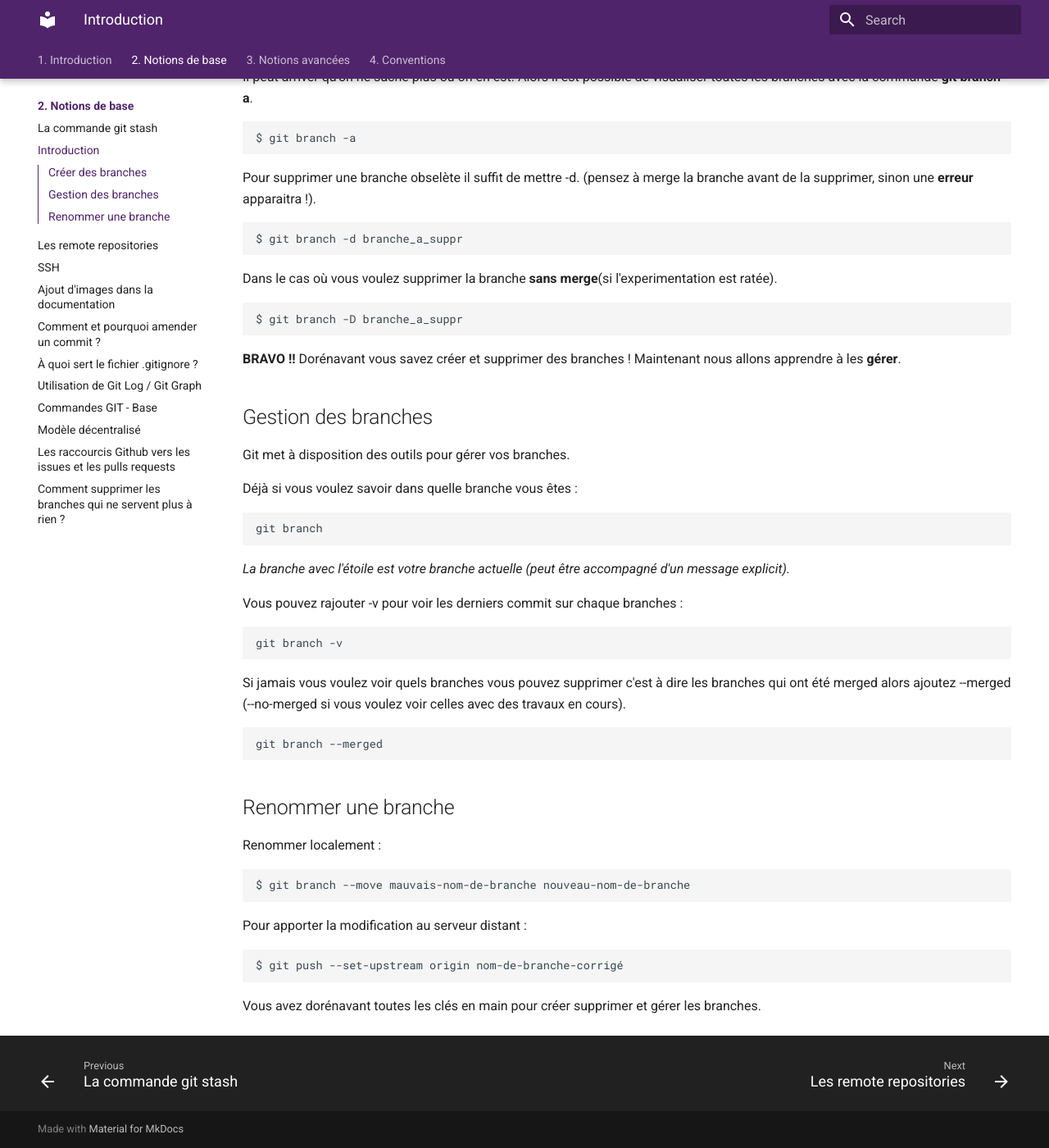
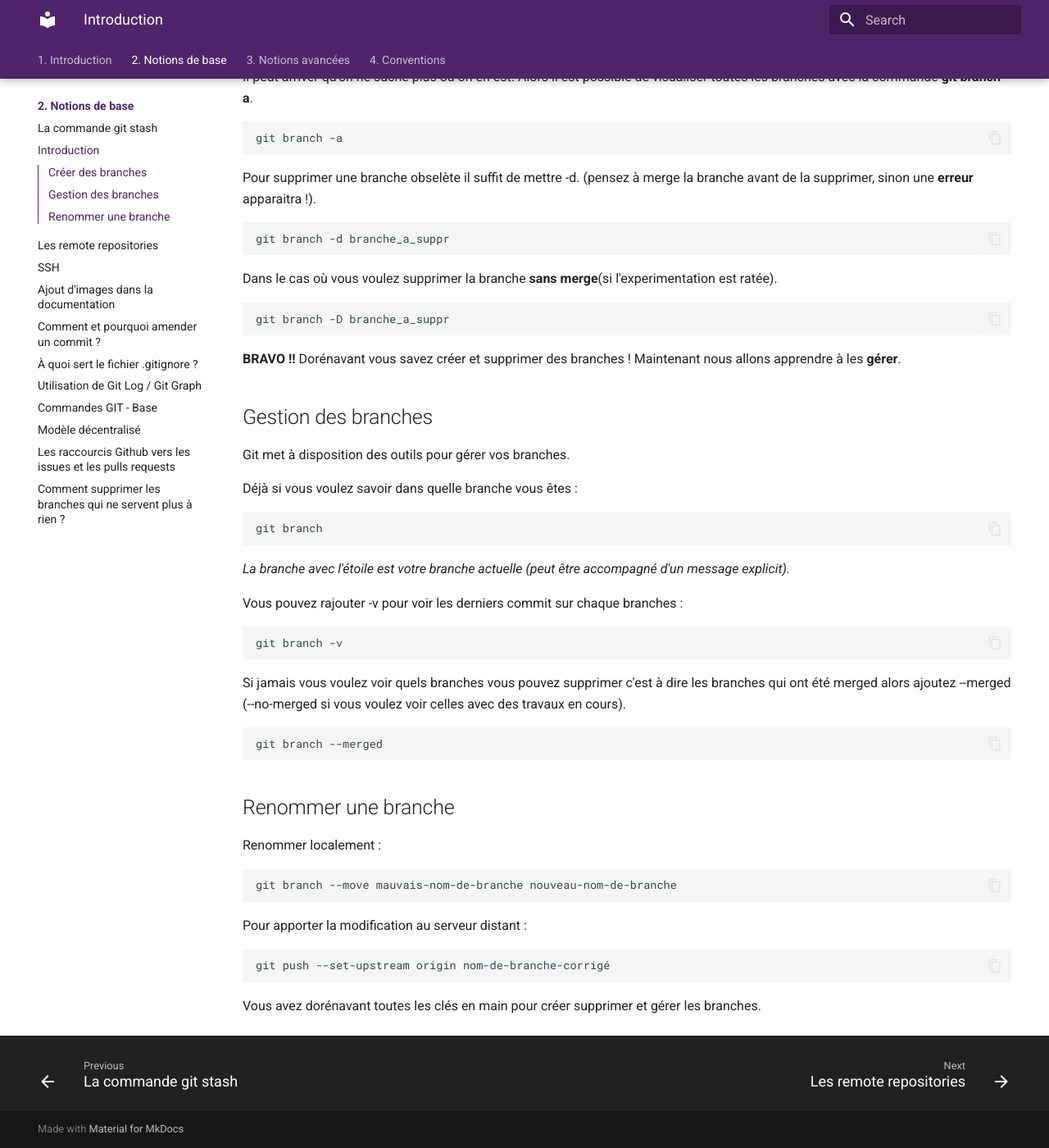
Before and after one commit to ub-mmi-but/git-101, an MkDocs documentation site: the page built from docs/2. Notions de base/Gestion_Creation_Branche.md, in a window 1280 px wide and 1400 px high, scrolled down 684 px. Shown: the whole window at 82% size. Built offline with MkDocs 1.6.1 and Material for MkDocs 9.7.7, drawn with Linux system fonts in a browser that asks for light colours; some of the changed text lies outside the part shown.

`````diff
--- a/docs/2. Notions de base/Gestion_Creation_Branche.md
+++ b/docs/2. Notions de base/Gestion_Creation_Branche.md
@@ -5,38 +5,38 @@ Git permet la création de branches afin de mieux répartir le travail et évite
 Il existe plusieurs façons de créer une branche avec Git.
 La plus commune étant d'utiliser la commande suivante :
  **git checkout -b** (-b signifiant la creation d'une nouvelle branche) **nom_de_notre_nouvelle_branche** (cela peut être suivie du nom de la branche parente). Voici un exemple :
-````
-$ git checkout -b feature main
-````
+``` git
+git checkout -b feature main
+```
 Cette méthode va créer et diriger directement sur la nouvelle branche.
 Si l'on ne souhaite pas tout de suite être redirigé, alors la commande suivante convient :
 git branch **nom_de_la_branche**
 
 ````
-$ git branch feature
+git branch feature
 ````
 Si l'on veut se diriger vers cette branche il faut de nouveau utiliser la commande checkout :
 
 ````
-$ git checkout feature
+git checkout feature
 ````
 
 Il peut arriver qu'on ne sache plus où on en est. Alors il est possible de visualiser toutes les branches avec la commande **git branch -a**.
 
 ````
-$ git branch -a
+git branch -a
 ````
 
 Pour supprimer une branche obselète il suffit de mettre -d. (pensez à merge la branche avant de la supprimer, sinon une **erreur** apparaitra !).
 
 ````
-$ git branch -d branche_a_suppr
+git branch -d branche_a_suppr
 ````
 
 Dans le cas où vous voulez supprimer la branche **sans merge**(si l'experimentation est ratée).
 
 ```
-$ git branch -D branche_a_suppr
+git branch -D branche_a_suppr
 ```
 
 **BRAVO !!** Dorénavant vous savez créer et supprimer des branches !
@@ -67,11 +67,11 @@ git branch --merged
 
 Renommer localement :
 ```
-$ git branch --move mauvais-nom-de-branche nouveau-nom-de-branche
+git branch --move mauvais-nom-de-branche nouveau-nom-de-branche
 ```
 
 Pour apporter la modification au serveur distant :
 ```
-$ git push --set-upstream origin nom-de-branche-corrigé
+git push --set-upstream origin nom-de-branche-corrigé
 ```
 Vous avez dorénavant toutes les clés en main pour créer supprimer et gérer les branches.
--- a/mkdocs.yml
+++ b/mkdocs.yml
@@ -7,6 +7,7 @@ theme:
     - navigation.footer
     - navigation.tabs.sticky
     - navigation.top
+    - content.code.copy
 
 markdown_extensions:
   - admonition
`````
Also changed, not shown: docs/1. Introduction/expliquer-les-principes-de-working-directory-stage-repo-head.md (+6 -2 lines), docs/2. Notions de base/git-log-graph.md (+8 -2 lines), docs/4. Conventions/convention-de-commit.md (+21 -7 lines).
